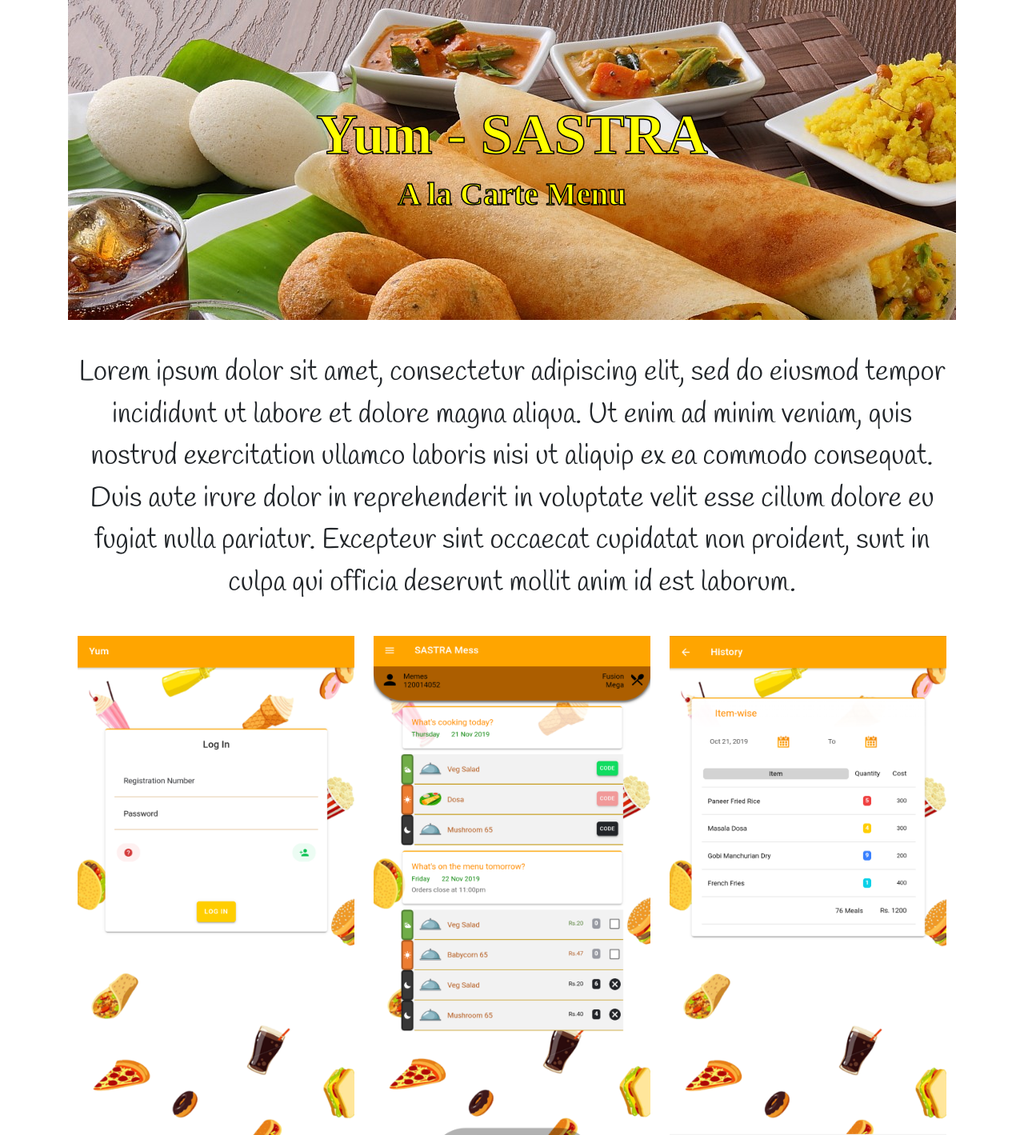
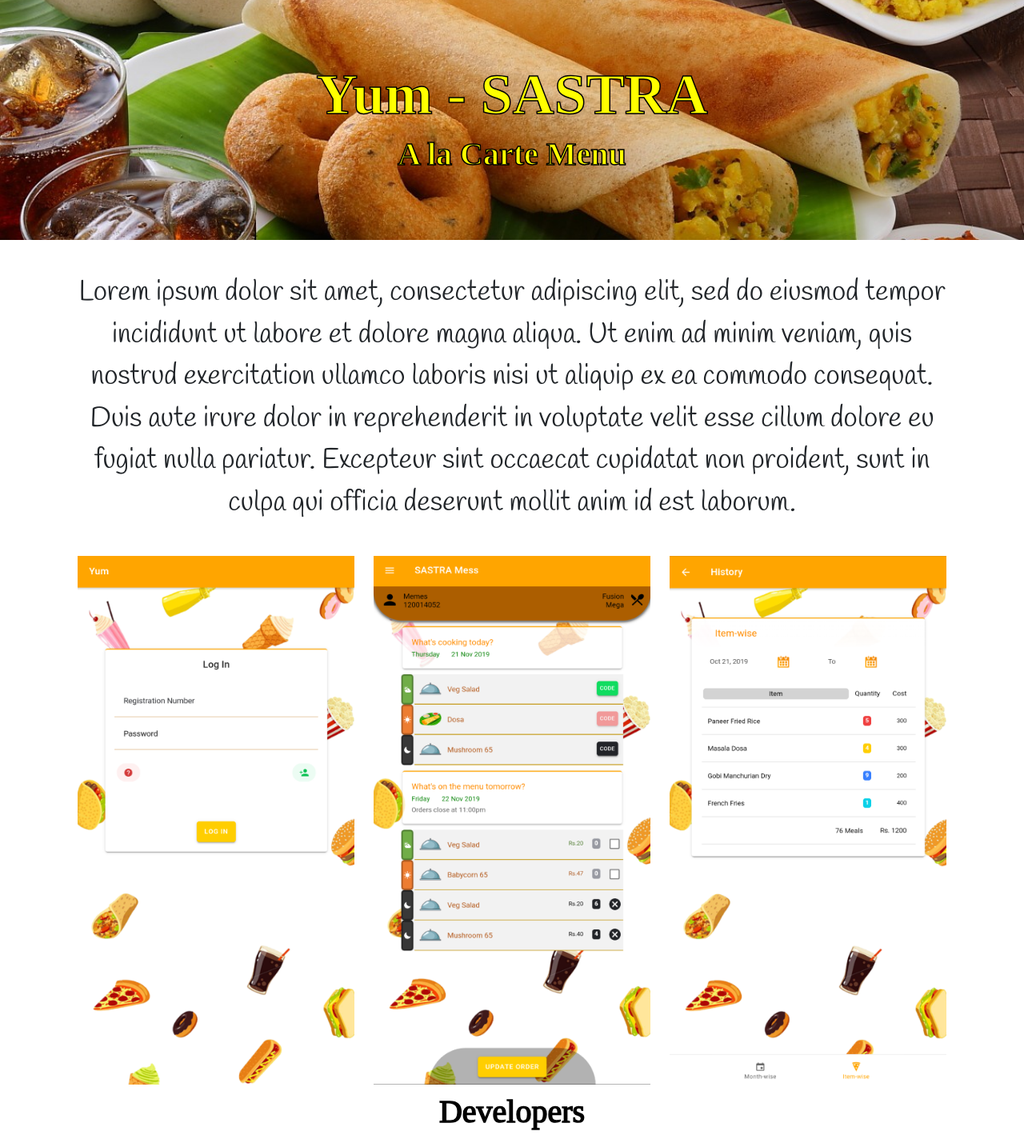
Before and after one commit to froossv/Yum---SASTRA, a PHP site: page / in a window 1280 px wide. Shown: the top 1419 px of the page at 80% size. Run offline with PHP 8.4, Linux system fonts and the light colour scheme; some web fonts are replaced.

Commit message:
Fixed bg img bug

```diff
--- a/css/index.css
+++ b/css/index.css
@@ -1,20 +1,25 @@
 .container{
-    margin-left: auto;
-    margin-right: auto;
+    text-align: center;
 }
 
 .header{
-    background-image: url("../img/header.jpeg");
-    background-repeat: no-repeat;
-    height: 50%;
+    height: 300px;
     display: flex;
     flex-direction: column;
     user-select: none;
     justify-content: center;
 }
 
+.bg{
+    background: rgba(0, 0, 0, 0) url('../img/header.jpeg') no-repeat center center / cover;
+    z-index: -1;
+    position: absolute;
+    left:0;
+    right: 0;
+    height: 300px;
+}
+
 .title{
-    text-align: center;
     color: yellow;
     font-weight: bold;
     -webkit-text-stroke: 1.5px black;
@@ -26,7 +31,6 @@
     margin-top: 40px;
     margin-bottom: 40px;
     font-size: 35px;
-    text-align: center;
 }
 
 .scrshot{
@@ -50,7 +54,6 @@
 .devtitle{
     font-family: 'Share Tech Mono', monospace;
     font-size: 20px;
-    text-align: center;
     font-weight: bold;
 }
 
--- a/index.html
+++ b/index.html
@@ -13,6 +13,7 @@
     <body>
         <div class="container">
             <div class="header">
+                <div class="bg"></div>
                 <h1 class="display-3 title">Yum - SASTRA</h1>
                 <h1 class="title">A la Carte Menu</h1>
             </div>
```
